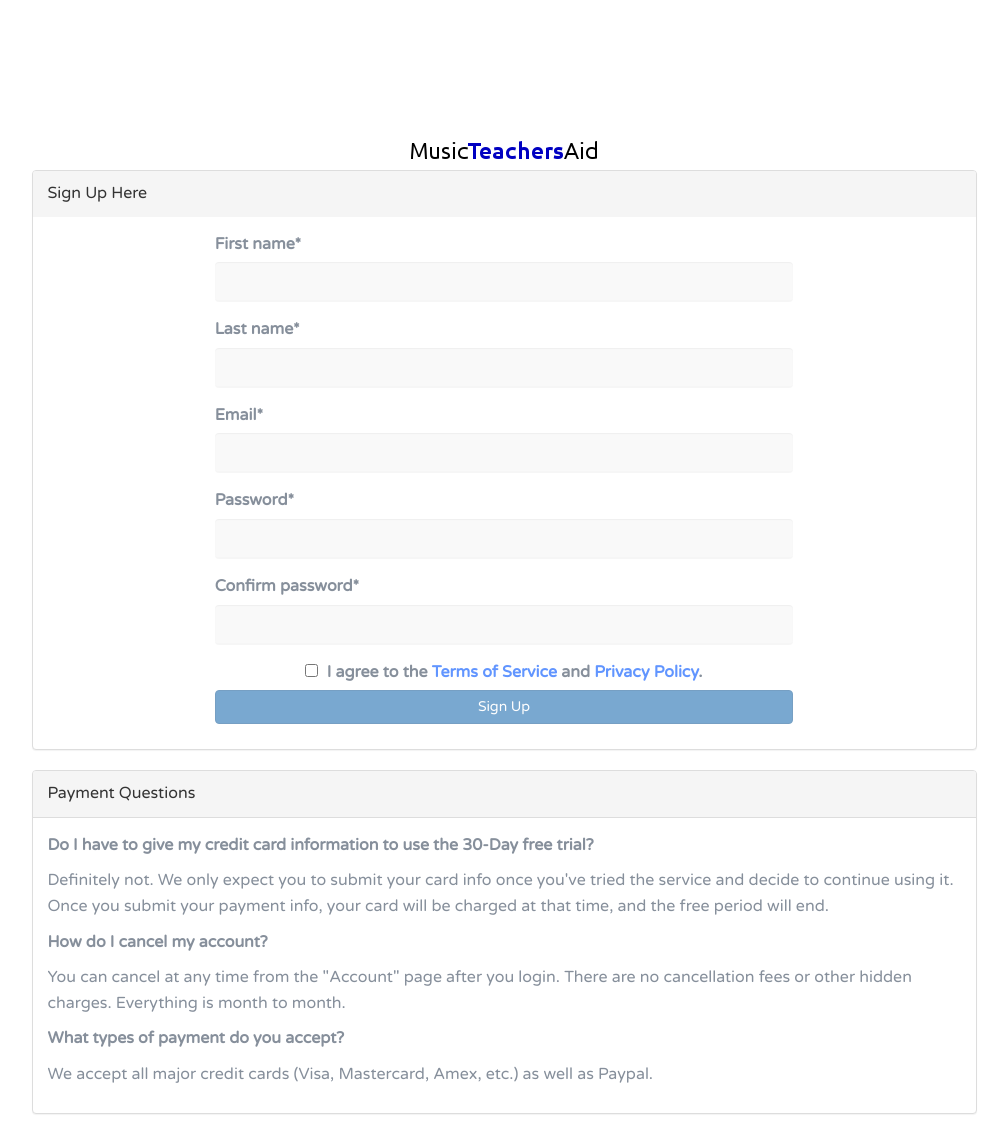
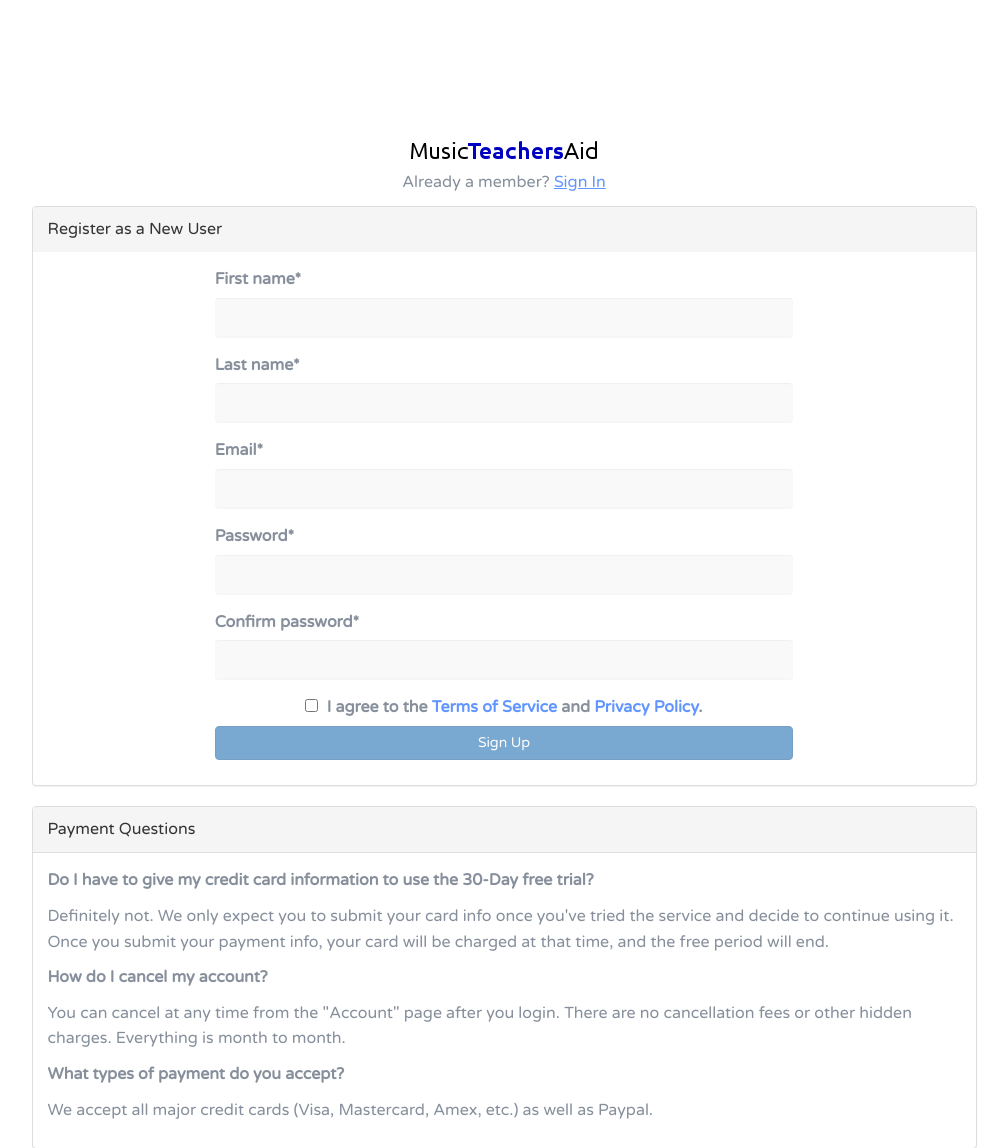
Before and after one commit to waltprorok/mta_v4, a Django app: page /account/register/ in a window 1280 px wide. Shown: the top 1148 px of the page, without its empty margins (136-1144 px from the left). Run offline with Django 3.2, Linux system fonts and the light colour scheme; some libraries are stand-ins or nearby versions.

Commit message:
added link and updated header on log in

```diff
--- a/account/templates/account/register.html
+++ b/account/templates/account/register.html
@@ -11,9 +11,10 @@
                 <img class="img-responsive center-block" src="{% static 'marketing/img/logo1.png' %}"
                      alt="sign-in-logo"/>
             </a>
+            <p class="text-center">Already a member? <a href="/account/login"><u>Sign In</u></a></p>
             <div class="panel-group">
                 <div class="panel panel-default">
-                    <div class="panel-heading">Sign Up Here</div>
+                    <div class="panel-heading">Register as a New User</div>
                     <div class="panel-body">
                         <div class="col-md-8 col-md-offset-2">
                             <form action="" method="post" novalidate>
--- a/account/templates/registration/password_reset_form.html
+++ b/account/templates/registration/password_reset_form.html
@@ -14,9 +14,9 @@
             </a>
             <div class="panel-group">
                 <div class="panel panel-default">
-                    <div class="panel-heading">Password Changed</div>
+                    <div class="panel-heading">Password Reset</div>
                     <div class="panel-body">
-                        <h5>Forgotten your password?</h5>
+                        <h5>Forgot Your Password?</h5>
                         <p>Enter your e-mail address to obtain a new password.</p>
                         <form action="" method="post" novalidate>
                             {% csrf_token %}
--- a/requirements.txt
+++ b/requirements.txt
@@ -1,7 +1,7 @@
 certifi==2019.9.11
 chardet==3.0.4
 defusedxml==0.6.0
-Django==2.2.8
+Django==2.2.9
 django-bootstrap-datepicker-plus==3.0.5
 django-bootstrap4==1.1.1
 django-crispy-forms==1.8.1
```
